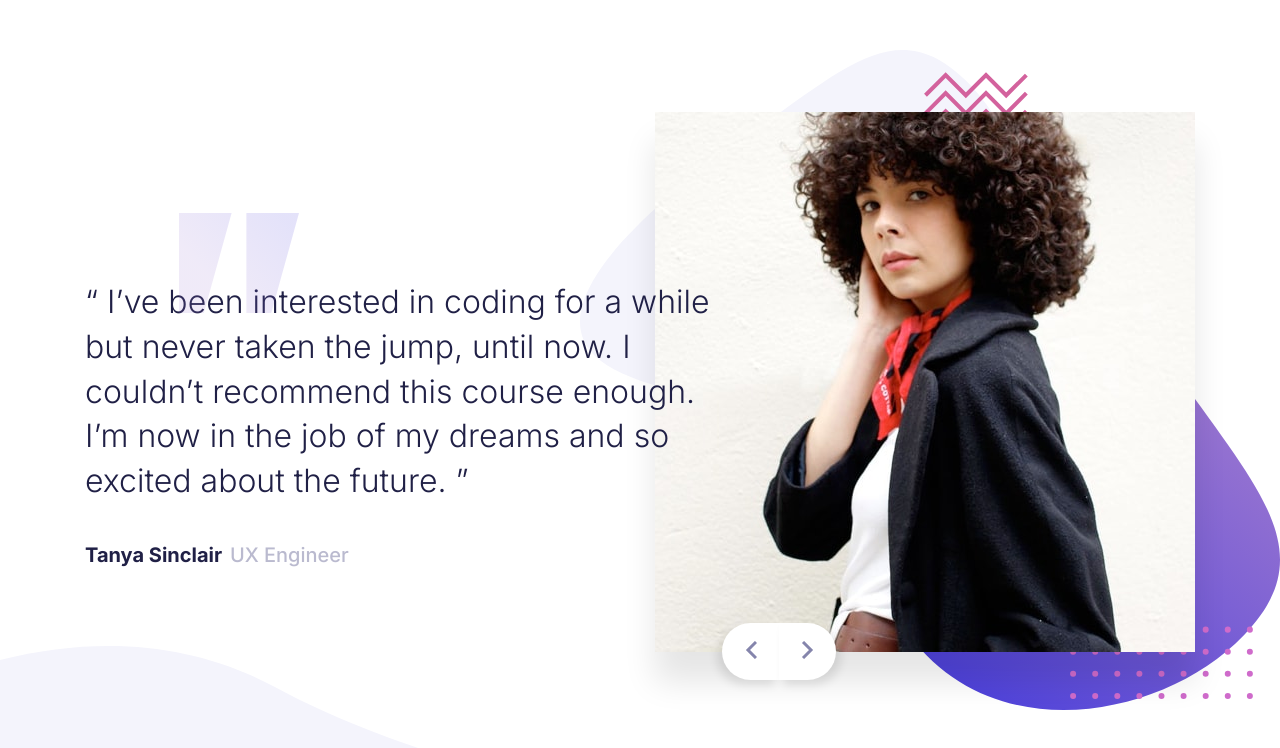
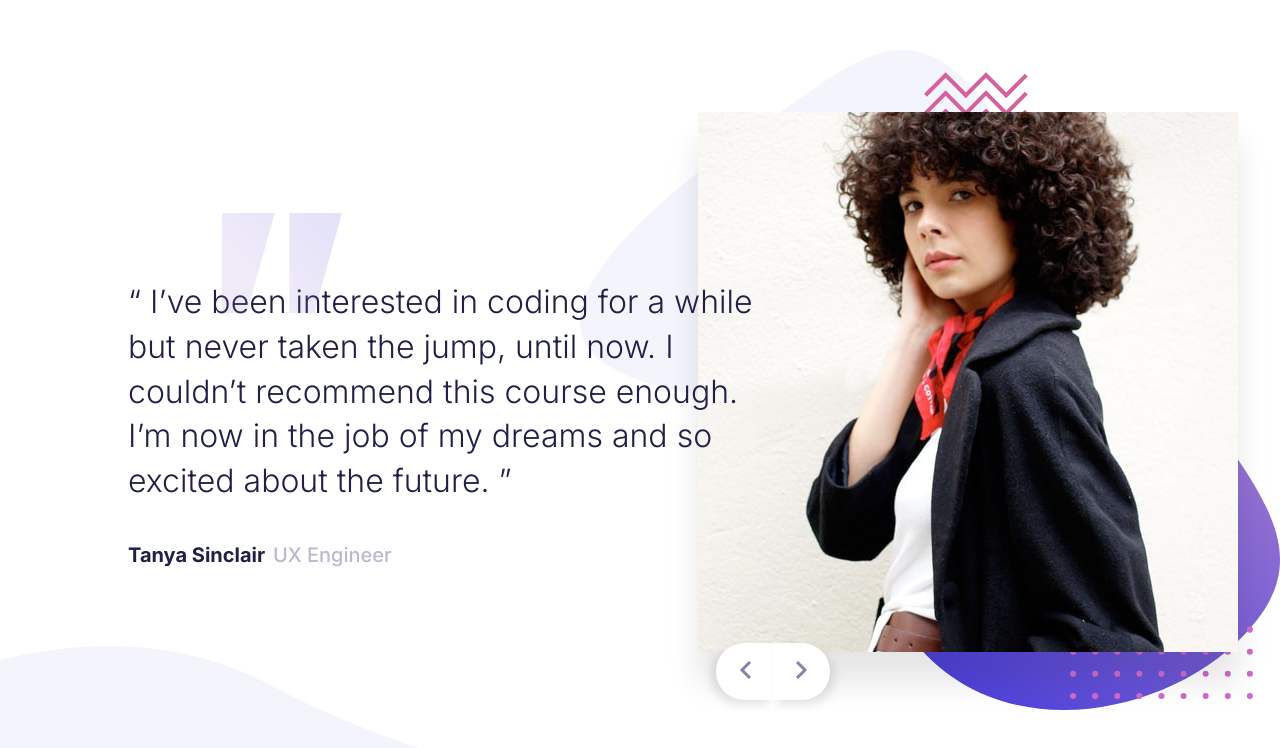
Before and after one commit to nabeelkausari/testimonials-slider, a Next.js app: page / in a window 1280 px wide. Shown: the top 748 px of the page. Built offline with nearby package versions, Linux system fonts and the light colour scheme.

Commit message:
feat: add animation

```diff
--- a/pages/index.js
+++ b/pages/index.js
@@ -1,103 +1,24 @@
 import Head from 'next/head'
-import { useState } from "react";
+import { useState, useRef } from "react";
 
-const Home = () => {
-  const [slide, setSlide] = useState(0);
-  const slides = [
-    {
-      id: 1,
-      quote: `“ I’ve been interested in coding for a while but never taken the jump, until now.
-                I couldn’t recommend this course enough. I’m now in the job of my dreams and so
-                excited about the future. ”`,
-      name: "Tanya Sinclair",
-      designation: "UX Engineer",
-      image: "/image-tanya.jpg"
-    },
-    {
-      id: 2,
-      quote: `“ If you want to lay the best foundation possible I’d recommend taking this course.
-        The depth the instructors go into is incredible. I now feel so confident about
-        starting up as a professional developer. ”`,
-      name: "John Tarkpor",
-      designation: "Junior Front-end Developer",
-      image: "/image-john.jpg"
-    }
-  ];
-  const handlePrevSlide = () => {
-    if (slide === 0) return
-    setSlide(slide - 1);
-  }
-
-  const handleNextSlide = () => {
-    if (slide === slides.length - 1) return
-    setSlide(slide + 1);
-  }
-  return (
-    <div className="container">
-      <Head>
-        <title>Frontend Mentor | Coding Bootcamp Testimonials Slider</title>
-        <link rel="icon" href="/favicon-32x32.png" />
-        <link href="https://fonts.googleapis.com/css2?family=Inter:wght@300;500;700&display=swap" rel="stylesheet" />
-      </Head>
-
-      <main>
-        <div className="slide-holder">
-          <div className="slide">
+const Slide = ({slide}) => (
+  <div id={`slide-${slide.id}`} className="slide">
     <div className="left">
       <p className="content">
-                {slides[slide].quote}
+        {slide.quote}
       </p>
-              <h5 className="author">{slides[slide].name} <span className="designation">{slides[slide].designation}</span></h5>
+      <h5 className="author">{slide.name} <span className="designation">{slide.designation}</span></h5>
     </div>
     <div className="right">
-              <img className="person-img" alt={slides[slide].name} src={slides[slide].image} />
+      <img className="person-img" alt={slide.name} src={slide.image} />
     </div>
-          </div>
-          <div className="nav">
-            <button onClick={handlePrevSlide} className="prev"><img alt="Prev" src="/icon-prev.svg"/></button>
-            <button onClick={handleNextSlide} className="next"><img alt="Next" src="/icon-next.svg"/></button>
-          </div>
-        </div>
-
-      </main>
-
-      {/*<footer>*/}
-      {/*  <div className="attribution">*/}
-      {/*    Challenge by <a href="https://www.frontendmentor.io?ref=challenge" target="_blank">Frontend Mentor</a>.*/}
-      {/*    Coded by <a href="#">Nabeel Kausari</a>.*/}
-      {/*  </div>*/}
-      {/*</footer>*/}
-
-      <style jsx>{`
-
-    .attribution { font-size: 11px; text-align: center; }
-    .attribution a { color: hsl(228, 45%, 44%); }
-
-    main {
-      height: 100%;
-      background-image: url("/pattern-curve.svg");
-      background-repeat: no-repeat;
-      background-position: left bottom;
-      display: flex;
-      justify-content: center;
-    }
-
-    .slide-holder {
-      position: relative;
-      width: 1295px;
-      height: 660px;
-      background-image: url("/pattern-bg.svg");
-      background-repeat: no-repeat;
-      background-position: right top;
-      background-size: contain;
-      margin-top: 50px;
-    }
-
+    <style jsx>
+      {`
     .slide {
       position: relative;
-      width: 1110px;
+      min-width: 1110px;
       height: 75vh;
-      margin: 0 auto;
+      margin: 0 10%;
       display: flex;
       flex-direction: row;
     }
@@ -152,11 +73,106 @@ const Home = () => {
       margin-top: 2px;
       box-shadow: 0 30px 30px rgba(0,0,0,.1);
      }
+      `}
+    </style>
+  </div>
+)
+
+const Home = () => {
+  const [slide, setSlide] = useState(0);
+  const sliderRef = useRef(null);
+  const slideWidth = 1295;
+  const slides = [
+    {
+      id: 1,
+      quote: `“ I’ve been interested in coding for a while but never taken the jump, until now.
+                I couldn’t recommend this course enough. I’m now in the job of my dreams and so
+                excited about the future. ”`,
+      name: "Tanya Sinclair",
+      designation: "UX Engineer",
+      image: "/image-tanya.jpg"
+    },
+    {
+      id: 2,
+      quote: `“ If you want to lay the best foundation possible I’d recommend taking this course.
+        The depth the instructors go into is incredible. I now feel so confident about
+        starting up as a professional developer. ”`,
+      name: "John Tarkpor",
+      designation: "Junior Front-end Developer",
+      image: "/image-john.jpg"
+    }
+  ];
+  const handlePrevSlide = () => {
+    if (slide === 0) return
+    const updatedSlide = slide - 1;
+    setSlide(updatedSlide);
+    sliderRef.current.scrollLeft = slideWidth * updatedSlide
+  }
+
+  const handleNextSlide = () => {
+    if (slide === slides.length - 1) return
+    const updatedSlide = slide + 1;
+    setSlide(updatedSlide);
+    sliderRef.current.scrollLeft = slideWidth * updatedSlide
+  }
+  return (
+    <div className="container">
+      <Head>
+        <title>Frontend Mentor | Coding Bootcamp Testimonials Slider</title>
+        <link rel="icon" href="/favicon-32x32.png" />
+        <link href="https://fonts.googleapis.com/css2?family=Inter:wght@300;500;700&display=swap" rel="stylesheet" />
+      </Head>
+
+      <main>
+        <div ref={sliderRef} className="slide-holder">
+          {slides.map(slide => <Slide key={slide.id} slide={slide}/>)}
+          <div className="nav">
+            <button onClick={handlePrevSlide} className="prev"><img alt="Prev" src="/icon-prev.svg"/></button>
+            <button onClick={handleNextSlide} className="next"><img alt="Next" src="/icon-next.svg"/></button>
+          </div>
+        </div>
+
+      </main>
+
+      {/*<footer>*/}
+      {/*  <div className="attribution">*/}
+      {/*    Challenge by <a href="https://www.frontendmentor.io?ref=challenge" target="_blank">Frontend Mentor</a>.*/}
+      {/*    Coded by <a href="#">Nabeel Kausari</a>.*/}
+      {/*  </div>*/}
+      {/*</footer>*/}
+
+      <style jsx>{`
+
+    .attribution { font-size: 11px; text-align: center; }
+    .attribution a { color: hsl(228, 45%, 44%); }
+
+    main {
+      height: 100%;
+      background-image: url("/pattern-curve.svg");
+      background-repeat: no-repeat;
+      background-position: left bottom;
+      display: flex;
+      justify-content: center;
+    }
+
+    .slide-holder {
+      position: relative;
+      width: 1295px;
+      height: 660px;
+      background-image: url("/pattern-bg.svg");
+      background-repeat: no-repeat;
+      background-position: right top;
+      background-size: contain;
+      margin-top: 50px;
+      display: flex;
+      flex-direction: row;
+      overflow-x: scroll;
+    }
 
      .nav {
-       position: absolute;
-       bottom: 30px;
-       left: 722px;
+       position: fixed;
+       bottom: 100px;
+       right: 450px;
      }
 
      .nav button {
@@ -196,6 +212,9 @@ const Home = () => {
     `}</style>
 
       <style jsx global>{`
+      html {
+      scroll-behavior: smooth;
+      }
       html,
       body {
         padding: 0;
```
Lines whose indentation alone changed are shown as unchanged.
